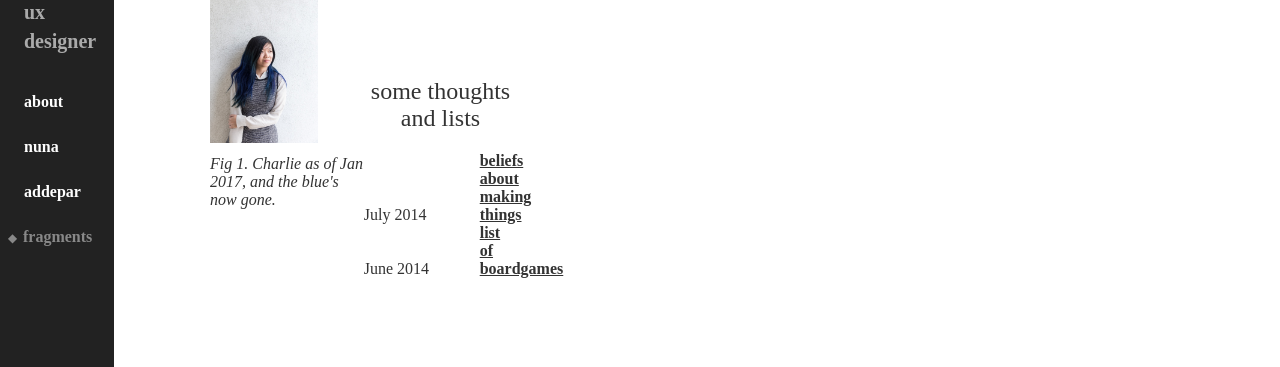
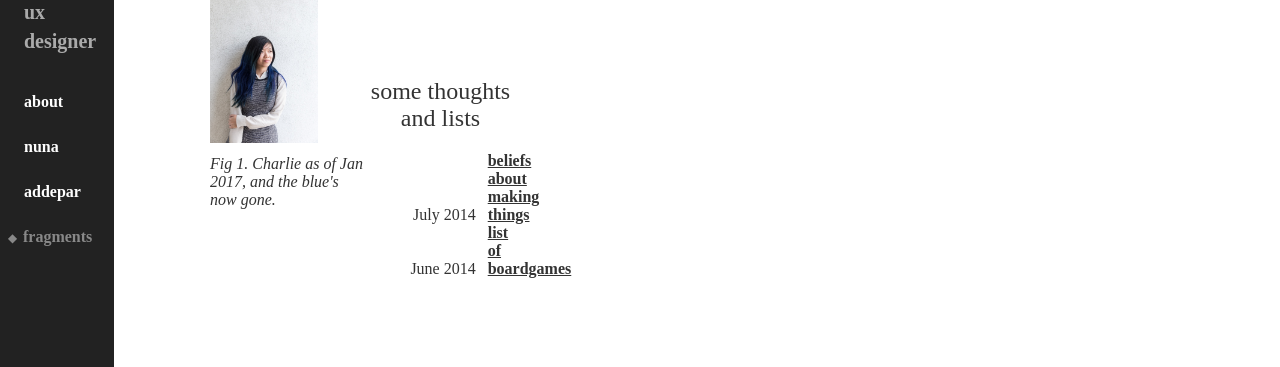
Before and after one commit to chrnguyen/chrnguyen.github.io, a Jekyll site: the page built from fragments.html, in a window 1280 px wide. Shown: the part 169-536 px from the top of the page. Built offline with Jekyll 4.4.1, drawn with Linux system fonts in a browser that asks for light colours.

Commit message:
minor tweaks

```diff
--- a/css/main.css
+++ b/css/main.css
@@ -78,6 +78,10 @@
   -webkit-margin-before: 0;
 }
 
+h2 {
+  font-family: "europa";
+}
+
 a {
   font-family: "europa";
   font-weight: 700;
@@ -149,7 +153,7 @@
 
 .content ul {
   padding-left: 1em;
-  font-size: 1.8rem;
+  font-size: 1.5rem;
   line-height: 1.8em;
 }
 
@@ -202,8 +206,8 @@
 }
 
 footer .icon {
-  width: 1em;
-  margin-right: .2em;
+  width: .7em;
+  margin-right: .4em;
 }
 
 .about-hero {
@@ -282,7 +286,7 @@
 
 .nuna-background img {
   height: 20em;
-  margin: -2em auto -16em;
+  margin: -2em auto -14.5em;
   display: block;
 }
 
@@ -298,6 +302,7 @@
   font-weight: 500;
   text-align: center;
   margin-top: 4em;
+  font-family: 'adobe-caslon-pro';
 }
 
 .fragment .images {
@@ -318,6 +323,8 @@
 .date {
   width: 7em;
   display: inline-block;
+  text-align: right;
+  margin-right: .5rem;
 }
 
 .title {
--- a/index.html
+++ b/index.html
@@ -18,7 +18,7 @@
       </p>
     </div>
     <div class="right">
-      <img src="/assets/science.svg" />
+      <img src="/assets/h1.svg" />
     </div>
   </div>
   <h1>Unafraid of complexity and ambiguity.</h1>
@@ -31,7 +31,7 @@
       </p>
     </div>
     <div class="right">
-      <img src="/assets/presentation.svg" />
+      <img src="/assets/h2.svg" />
     </div>
   </div>
   <h1>Driven.</h1>
@@ -40,7 +40,7 @@
       <p>Prior to working at startups, I took a year off from college to start an educational company. We wanted to improve students’ engagement in their own learning. </p>
     </div>
     <div class="right">
-      <img src="/assets/school.svg" />
+      <img src="/assets/h3.svg" />
     </div>
   </div>
   <p class="download"><a href="/NguyenChristinaresume.pdf">Download resume</a></p>
```
Also changed, not shown: assets/h1.svg (added), assets/h2.svg (added), assets/h3.svg (renamed from assets/school.svg), assets/presentation.svg (deleted), assets/science.svg (deleted), 1 other file.
